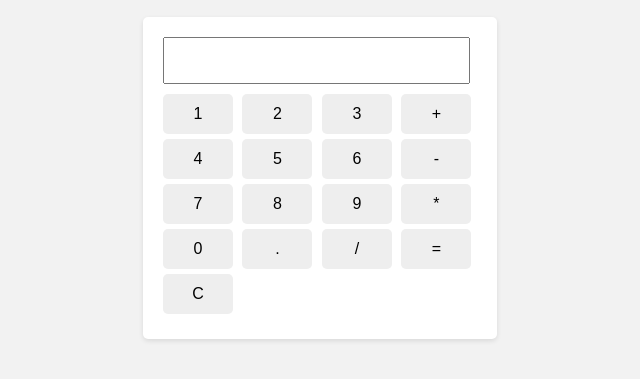
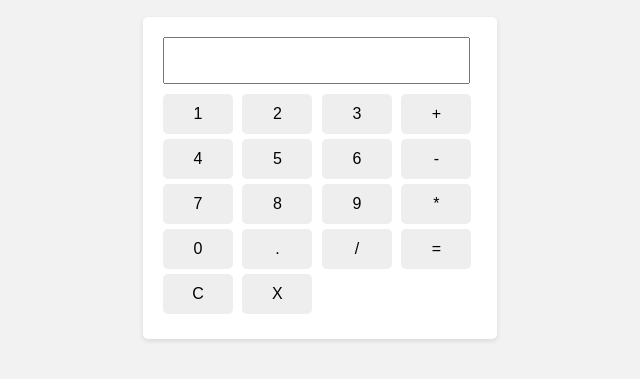
Before and after one commit to ndiazn16/practica-ramas-merge, a plain HTML site: page index.html in a window 1280 px wide. Shown: the part 119-498 px from the top of the page, without its empty margins (320-960 px from the left). Drawn offline with Linux system fonts and the light colour scheme.

Commit message:
juancho_calcu

```diff
--- a/index.html
+++ b/index.html
@@ -36,6 +36,8 @@
         <input type="button" value="=" onclick="calcular()">
         <br>
         <input type="button" value="C" onclick="limpiarPantalla()">
+        <input type="button" value="X" onclick="deshacer()">
+
     </div>
 
     <script src="script.js"></script>
--- a/script.js
+++ b/script.js
@@ -11,3 +11,9 @@ function agregarALaPantalla(value) {
   function limpiarPantalla() {
     document.getElementById('pantalla').value = '';
   }
+
+  function deshacer(){
+    const valorPantalla = document.getElementById('pantalla').value;
+    const resultado = valorPantalla.substring(0,valorPantalla.lenght -1);
+    document.getElementById('pantalla').value = resultado
+  }
```
